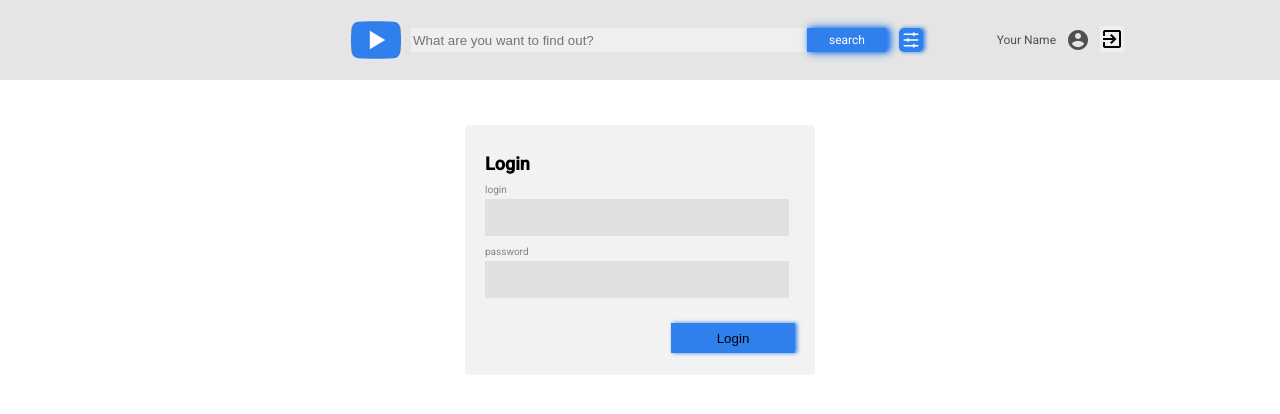
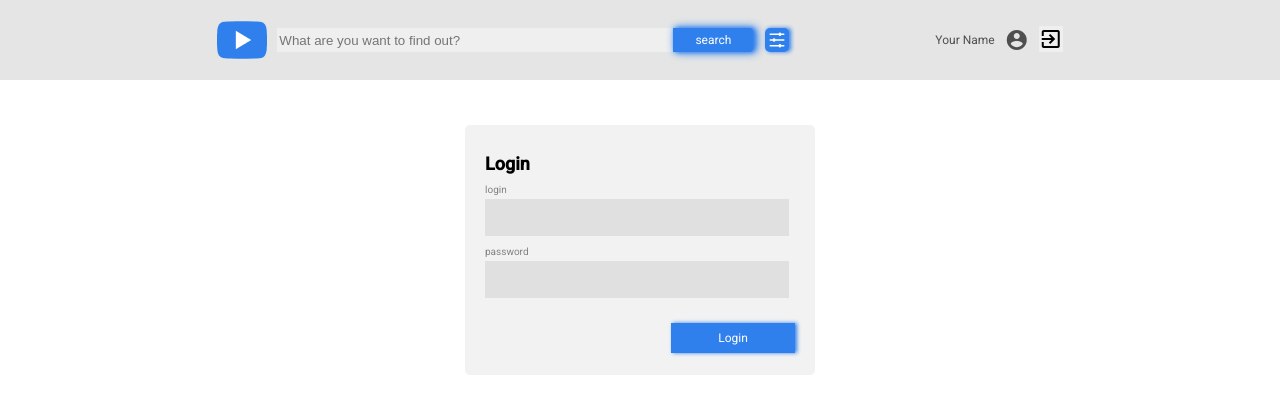
Before and after one commit to TauAdam/YoutubeClientApp, an Angular app: page /login in a window 1280 px wide. Shown: the top 414 px of the page. Built offline with nearby package versions, Linux system fonts and the light colour scheme.

Commit message:
fix: prevent memory leaks

```diff
--- a/src/app/auth/services/login.service.ts
+++ b/src/app/auth/services/login.service.ts
@@ -20,13 +20,17 @@ export class LoginService {
   }
 
   public isAuthorized() {
-    return !!localStorage.getItem(this.localStorageKey)
+    return !!this.getToken()
   }
 
   public logout() {
     this.deleteToken()
     this.currentUsername = this.defaultUsername
     this.router.navigate(['/login'])
+  }
+
+  private getToken() {
+    return localStorage.getItem(this.localStorageKey)
   }
 
   private saveToken(token: string) {
--- a/src/app/core/components/header/header.component.scss
+++ b/src/app/core/components/header/header.component.scss
@@ -4,15 +4,15 @@ header {
 nav {
   height: 80px;
   display: flex;
-  justify-content: space-between;
+  justify-content: center;
   align-items: center;
+  gap: 140px;
   position: relative;
 }
 .toolbar {
   display: flex;
   gap: 10px;
   align-items: center;
-  margin: 0 auto;
 }
 .search {
   &-block {
@@ -35,6 +35,4 @@ nav {
   align-items: center;
 }
 .login-block {
-  position: absolute;
-  right: 156px;
 }
--- a/src/app/custom-button/custom-button.component.scss
+++ b/src/app/custom-button/custom-button.component.scss
@@ -46,5 +46,13 @@ button {
   display: flex;
   justify-content: center;
   align-items: center;
-  background-color: #2F80ED;
+  background-color: #2f80ed;
+
+  color: #fff;
+  text-align: center;
+  font-family: Roboto;
+  font-size: 12px;
+  font-style: normal;
+  font-weight: 400;
+  line-height: normal;
 }
--- a/src/app/youtube/pages/detailed-information-page/detailed-information-page.component.scss
+++ b/src/app/youtube/pages/detailed-information-page/detailed-information-page.component.scss
@@ -1,7 +1,7 @@
 .video-card {
   width: 1200px;
   height: 461px;
-  margin: 0 auto;
+  margin: 45px auto 0;
   display: flex;
 }
 .search-item {
--- a/src/app/youtube/pages/detailed-information-page/detailed-information-page.component.ts
+++ b/src/app/youtube/pages/detailed-information-page/detailed-information-page.component.ts
@@ -1,5 +1,6 @@
-import { Component, OnInit } from '@angular/core'
+import { Component, OnDestroy, OnInit } from '@angular/core'
 import { ActivatedRoute } from '@angular/router'
+import { Subject, takeUntil } from 'rxjs'
 
 import { SearchItem } from '../../models/search-item.model'
 import { YoutubeSearchService } from '../../services/youtube/youtube-search.service'
@@ -9,8 +10,10 @@ import { YoutubeSearchService } from '../../services/youtube/youtube-search.serv
   templateUrl: './detailed-information-page.component.html',
   styleUrls: ['./detailed-information-page.component.scss'],
 })
-export class DetailedInformationPageComponent implements OnInit {
+export class DetailedInformationPageComponent implements OnInit, OnDestroy {
   protected selectedVideo!: SearchItem
+
+  private destroy$ = new Subject<void>()
 
   public constructor(
     private route: ActivatedRoute,
@@ -18,12 +21,17 @@ export class DetailedInformationPageComponent implements OnInit {
   ) {}
 
   public ngOnInit(): void {
-    this.route.params.subscribe(params => {
+    this.route.params.pipe(takeUntil(this.destroy$)).subscribe(params => {
       const itemId = params['id']
       if (itemId) {
         this.onSelectVideo(itemId)
       }
     })
+  }
+
+  public ngOnDestroy() {
+    this.destroy$.next()
+    this.destroy$.complete()
   }
 
   protected onSelectVideo(id: string) {
--- a/src/app/youtube/pages/main-page/main-page.component.html
+++ b/src/app/youtube/pages/main-page/main-page.component.html
@@ -4,4 +4,4 @@
       | textFilter: filteringService.filterWord
       | sortSearchResults: sortingService.sortOptions
   "
-  *ngIf="searchTagValue"></app-search-results>
+  *ngIf="youtubeService.searchTag$ | async"></app-search-results>
--- a/src/app/youtube/pages/main-page/main-page.component.ts
+++ b/src/app/youtube/pages/main-page/main-page.component.ts
@@ -1,4 +1,4 @@
-import { Component, OnInit } from '@angular/core'
+import { Component } from '@angular/core'
 
 import { FilteringService } from '../../services/filtering/filtering.service'
 import { SortingService } from '../../services/sorting/sorting.service'
@@ -9,9 +9,7 @@ import { YoutubeSearchService } from '../../services/youtube/youtube-search.serv
   templateUrl: './main-page.component.html',
   styleUrls: ['./main-page.component.scss'],
 })
-export class MainPageComponent implements OnInit {
-  protected searchTagValue?: string
-
+export class MainPageComponent {
   protected searchItems = this.youtubeService.getSearchItems()
 
   public constructor(
@@ -19,10 +17,4 @@ export class MainPageComponent implements OnInit {
     protected filteringService: FilteringService,
     protected sortingService: SortingService
   ) {}
-
-  public ngOnInit(): void {
-    this.youtubeService.searchTag$.subscribe(value => {
-      this.searchTagValue = value
-    })
-  }
 }
```
